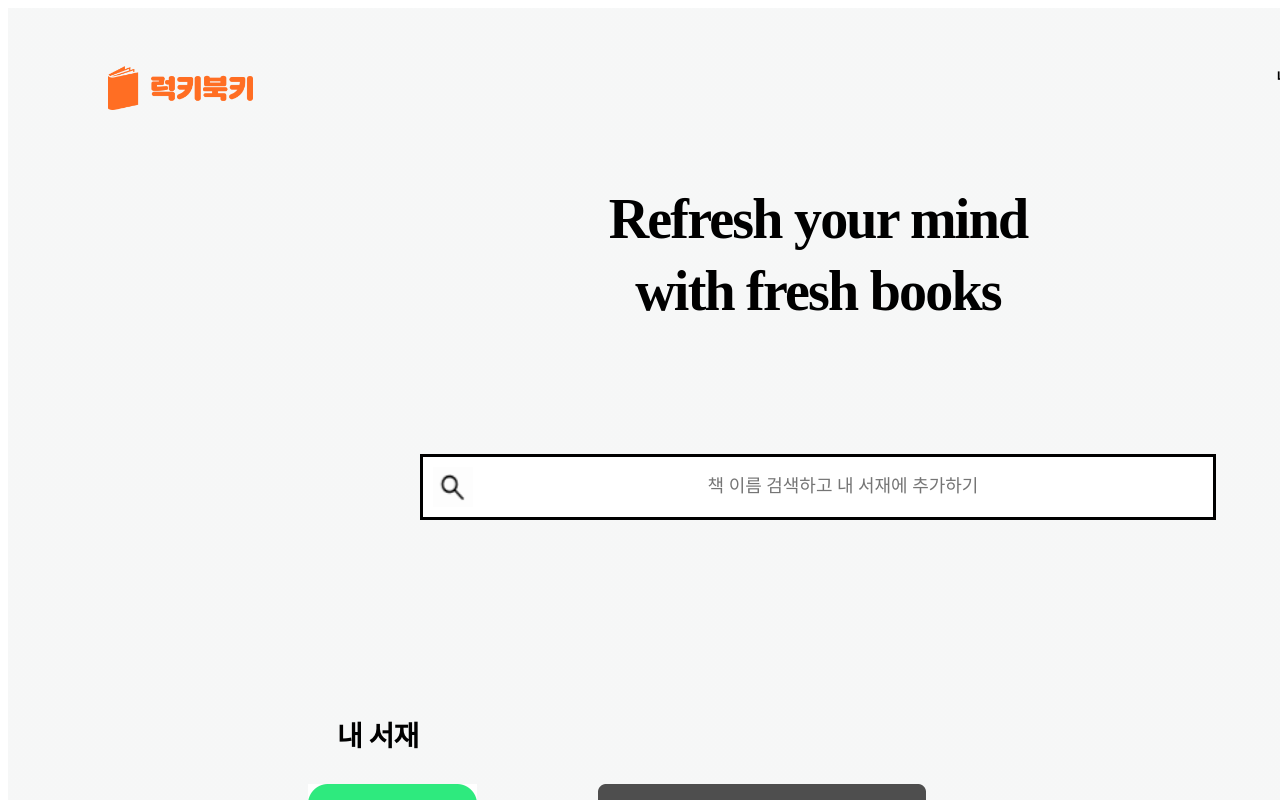
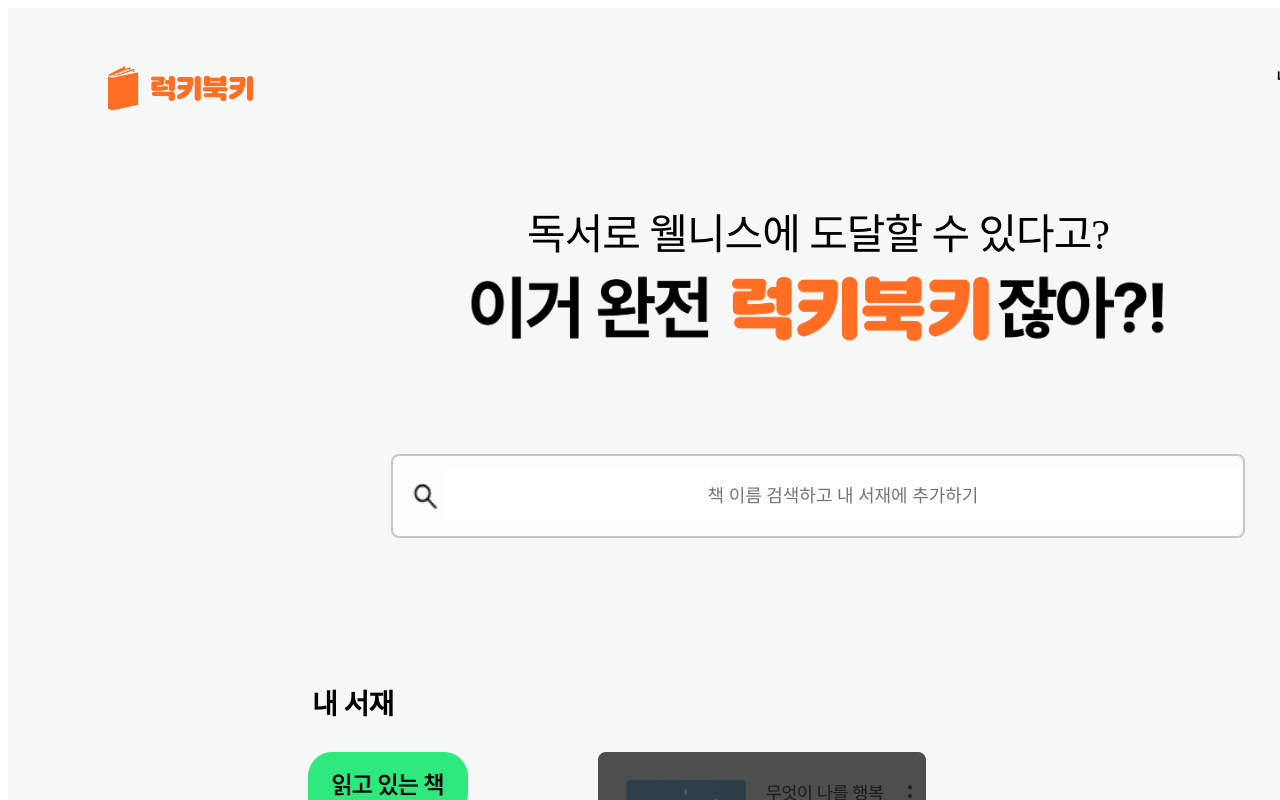
Before and after one commit to hackathon-hongik/Front, a React (Create React App) app: page / in a window 1280 px wide. Shown: the top 800 px of the page. Built offline with nearby package versions, Linux system fonts and the light colour scheme.

Commit message:
mainpage

```diff
--- a/src/BookSearch/AfterBookSearchResult.jsx
+++ b/src/BookSearch/AfterBookSearchResult.jsx
@@ -28,10 +28,10 @@ const ResultPage=styled.div`
     font-weight: 550;
     line-height: 133.4%; /* 32.016px */
     letter-spacing: -0.552px;
-    margin-right:500px;
+    margin-right:0px;
     margin-top: 50px;
     /* background-color: red; */
-    width:1000px;
+    width:800px;
     height:0px;
     }
     .box{
--- a/src/BookSearch/BeforeBookSearchResult.jsx
+++ b/src/BookSearch/BeforeBookSearchResult.jsx
@@ -27,10 +27,10 @@ const ResultPage=styled.div`
     font-weight: 550;
     line-height: 133.4%; /* 32.016px */
     letter-spacing: -0.552px;
-    margin-right:500px;
+    margin-right:0px;
     margin-top: 50px;
     /* background-color: red; */
-    width:1000px;
+    width:800px;
     height:0px;
     }
 
--- a/src/Communities/Community.jsx
+++ b/src/Communities/Community.jsx
@@ -935,9 +935,34 @@ const LongModalContent = styled.div`
   //position: relative;
 
 
+  .textAndClose{
+    width:900px;
+    height:34px;
+    display: flex;
+    flex-direction: row;
+    //background-color: red;
+    overflow: hidden;
+    color: #989BA2;
+
+    .modalText{
+        width:150px;
+        height:20px;
+        //background-color: blue;
+        font-feature-settings: 'ss10' on;
+        text-overflow: ellipsis;
+        /* Label 2/Regular */
+        font-family: "Pretendard JP";
+        font-size: 13px;
+        font-style: normal;
+        font-weight: 400;
+        line-height: 138.5%; /* 18.005px */
+        letter-spacing: 0.252px;
+        margin-left: 40px;
+    }
     .close{
-    margin-left:800px;
-    cursor: default;
+        font-size: 33px;
+        margin-left: 680px;
+        }
   }
 
   .line1{
@@ -1237,6 +1262,7 @@ const CommentInputBox=styled.div`
 
         .commentInput{
             width:690px;
+            height:40px;
             border: none;
             margin-left: 20px;
         }
@@ -1783,9 +1809,12 @@ export function Community(){
                                         <LongModalWrapper onClick={(e) => e.stopPropagation()}>
                                         <LongModalContent onClick={(e) => e.stopPropagation()}> {/*모달창을 눌렀을때는 꺼지지 않도록*/}
 
+                                            <div className="textAndClose">
+                                                <div className="modalText">자유기록장 상세보기</div>
                                                 <span className="material-icons close" onClick={closeModal}>
                                                     close
                                                 </span>
+                                            </div>
                                             <div className="line1"></div>
                                             <div className="top1">
                                                 <div className="modalTitle">{item.long_note.long_title}</div>
@@ -1927,9 +1956,12 @@ export function Community(){
                                         <LongModalWrapper onClick={(e) => e.stopPropagation()}>
                                         <LongModalContent onClick={(e) => e.stopPropagation()}> {/*모달창을 눌렀을때는 꺼지지 않도록*/}
 
+                                            <div className="textAndClose">
+                                                <div className="modalText">자유기록장 상세보기</div>
                                                 <span className="material-icons close" onClick={closeModal}>
                                                     close
                                                 </span>
+                                            </div>
                                             <div className="line1"></div>
                                             <div className="top1">
                                                 <div className="modalTitle">{item.long_note.long_title}</div>
--- a/src/Home/AfterLoginMain.jsx
+++ b/src/Home/AfterLoginMain.jsx
@@ -13,6 +13,7 @@ import {bookAPI} from "../api";
 import { axiosInstance } from "../api";
 import { useLocation } from 'react-router-dom'
 import logo from "../assets/Logo.png";
+import lucky from "../assets/럭키북키.png";
 
 const API_KEY=process.env.REACT_APP_KAKAO_BOOK_API_KEY;
 
@@ -214,7 +215,8 @@ export function AfterLoginMain(){
             </div>
 
             <div className="text1">
-                <p>Refresh your mind with fresh books</p>
+                <p>독서로 웰니스에 도달할 수 있다고?</p>
+                <img className="Lucky" src ={lucky}/>
             </div>
 
             <div className="findBookContainer">
--- a/src/Home/BeforeLoginMain.jsx
+++ b/src/Home/BeforeLoginMain.jsx
@@ -12,6 +12,7 @@ import { FontAwesomeIcon } from "@fortawesome/react-fontawesome";
 import { faHeart } from "@fortawesome/free-solid-svg-icons";
 import { faBookmark } from "@fortawesome/free-solid-svg-icons";
 import {bookAPI} from "../api";
+import lucky from "../assets/럭키북키.png";
 
 
 const API_KEY=process.env.REACT_APP_KAKAO_BOOK_API_KEY;
@@ -132,7 +133,8 @@ export function BeforeLoginMain(){
             </div>
 
             <div className="text1">
-                <p>Refresh your mind with fresh books</p>
+                <p>독서로 웰니스에 도달할 수 있다고?</p>
+                <img className="Lucky" src ={lucky}/>
             </div>
 
             <div className="findBookContainer">
--- a/src/Login/Login.jsx
+++ b/src/Login/Login.jsx
@@ -142,6 +142,7 @@ const LoginPage=styled.div`
             border: 2px solid ${props => (props.hasValue ? '#FF6E23' : '#ccc')};
             background: #FFF;
             margin-top: 20px;
+
 
             &:focus {
                 border-color: #FF6E23;
@@ -353,7 +354,7 @@ export function Login(){
                         hasValue={id.length > 0}
                         />
                 <Input
-                        type="text"
+                        type="password"
                         value={password}
                         onChange={handlePwChange}
                         placeholder="비밀번호 입력"
--- a/src/css/AfterLoginMain.css
+++ b/src/css/AfterLoginMain.css
@@ -98,20 +98,28 @@
 
 }
 .text1{
-    width:480px;
+    width:700px;
     height:250px;
-    color: var(--kakao-logo, #000);
 
-    text-align: center;
-    /* Display 1/Medium */
-    font-family: "Pretendard JP";
-    font-size: 56px;
-    font-style: normal;
-    font-weight: 600;
-    line-height: 128.6%; /* 72.016px */
-    letter-spacing: -1.786px;
-    /*background-color: bisque;*/
 
+    .Lucky{
+        width:700px;
+        height: 89px;
+    }
+
+    p{
+        color: var(--kakao-logo, #000);
+        text-align: center;
+        font-family: "Pretendard JP";
+        font-size: 42px;
+        font-style: normal;
+        font-weight: 500;
+        line-height: 130%; /* 48.048px */
+        letter-spacing: -1.042px;
+        margin-top: 80px;
+        margin-bottom: 0px;
+
+    }
 
 }
 
@@ -123,18 +131,23 @@
 }
 
 .findBook{
-    width:790px;
-    height:60px;
+    width:850px;
+    height:80px;
     margin-top:56px;
     display: flex;
     flex-direction: row;
+    align-items: center;
     justify-content: center;
-    border:solid black;
+    border:none;
     background-color: white;
+    border-radius: 8px;
+    border: 2px solid #C6C6C8;
+    background: var(--Materials-Chrome, rgba(255, 255, 255, 0.75));
+    background-blend-mode: hard-light;
 }
 
 .bookFind{
-    width:766px;
+    width:790px;
     height:57px;
     border: none;
     outline: none;
@@ -151,7 +164,7 @@
 }
 
 .searchBtn {
-    margin-top: 10px;
+    margin-top: 0px;
     margin-right: 0px;
     margin-left: 10px;
     width:40px;
@@ -166,7 +179,7 @@
 .myBookShelf{
     width:1200px;
     height:410px;
-    margin-top: 150px;
+    margin-top: 100px;
     /*background-color: aqua;*/
 }
 
@@ -180,7 +193,7 @@
     font-weight: 700;
     line-height: 135.8%; /* 38.024px */
     letter-spacing: -0.661px;
-    margin-left: 119px;
+    margin-left: 94px;
 }
 
 .centerBar{
@@ -202,8 +215,8 @@
 
 
 .greenPic{
-    width:169px;
-    height:52px;
+    width:160px;
+    height:65px;
 }
 
 .howMany{
@@ -215,8 +228,8 @@
 }
 
 .showHowMany{
-    width:70px;
-    height:52px;
+    width:80px;
+    height:60px;
     display:flex;
     flex-direction: row;
     justify-content: center;
@@ -231,7 +244,7 @@
     font-feature-settings: 'ss10' on;
     /* Heading 2/Bold */
     font-family: "Pretendard JP";
-    font-size: 20px;
+    font-size: 23px;
     font-style: normal;
     font-weight: 600;
     line-height: 140%; /* 28px */
@@ -263,6 +276,7 @@
     align-items: center;
     /* background-color: #FF6E23; */
     background-color: white;
+    border-radius: 8px;
     margin-left: 10px;
 }
 
@@ -273,6 +287,7 @@
     display: flex;
     flex-direction: row;
     align-items: center;
+    margin-top: 15px;
     /* background-color: aqua; */
 }
 
@@ -339,7 +354,7 @@
     justify-content: center;
     align-items: center;
     /* background-color: red; */
-    margin-top:20px;
+    margin-top:0px;
 }
 
 .toMyShelf{
@@ -590,26 +605,6 @@ margin-right: 120px;
 }
 
 
-/* .leftArrow {
-    width:40px;
-    height:40px;
-    position: absolute;
-    left: 300px;
-    border-radius: 50px;
-    border: none;
-    background-color: #808080;
-}
-
-.rightArrow {
-    width:40px;
-    height:40px;
-    position: absolute;
-    right: 300px;
-    border-radius: 50px;
-    border: none;
-    background-color: #808080;
-} */
-
 .material-icons {
     font-size: 36px;
 }
--- a/src/css/BeforeLoginMain.css
+++ b/src/css/BeforeLoginMain.css
@@ -77,19 +77,29 @@
 }
 
 .text1{
-    width:480px;
+    width:700px;
     height:250px;
-    color: var(--kakao-logo, #000);
 
-    text-align: center;
-    /* Display 1/Medium */
-    font-family: "Pretendard JP";
-    font-size: 56px;
-    font-style: normal;
-    font-weight: 500;
-    line-height: 128.6%; /* 72.016px */
-    letter-spacing: -1.786px;
-    /*background-color: bisque;*/
+
+    .Lucky{
+        width:700px;
+        height: 89px;
+    }
+
+    p{
+        color: var(--kakao-logo, #000);
+        text-align: center;
+        font-family: "Pretendard JP";
+        font-size: 42px;
+        font-style: normal;
+        font-weight: 500;
+        line-height: 130%; /* 48.048px */
+        letter-spacing: -1.042px;
+        margin-top: 80px;
+        margin-bottom: 0px;
+
+    }
+
 }
 
 .findBookContainer {
@@ -98,20 +108,24 @@
     align-items: center;
     margin: 20px 0;
 }
-
 .findBook{
-    width:790px;
-    height:60px;
+    width:850px;
+    height:80px;
     margin-top:56px;
     display: flex;
     flex-direction: row;
+    align-items: center;
     justify-content: center;
-    border:solid black;
+    border:none;
     background-color: white;
+    border-radius: 8px;
+    border: 2px solid #C6C6C8;
+    background: var(--Materials-Chrome, rgba(255, 255, 255, 0.75));
+    background-blend-mode: hard-light;
 }
 
 .bookFind{
-    width:766px;
+    width:790px;
     height:57px;
     border: none;
     outline: none;
@@ -126,6 +140,7 @@
     line-height: 144.5%; /* 26.01px */
     letter-spacing: -0.004px;
 }
+
 
 .searchBtn {
     margin-top: 10px;
@@ -143,7 +158,7 @@
 .myBookShelf{
     width:1200px;
     height:410px;
-    margin-top: 150px;
+    margin-top: 100px;
     /* background-color: red; */
 }
 
@@ -178,8 +193,8 @@
 
 
 .greenPic{
-    width:169px;
-    height:52px;
+    width:160px;
+    height:65px;
 }
 
 .plusPicBtn{
```
Also changed, not shown: src/assets/greenpic.png, src/assets/럭키북키.png (added). Lines whose indentation alone changed are shown as unchanged.
